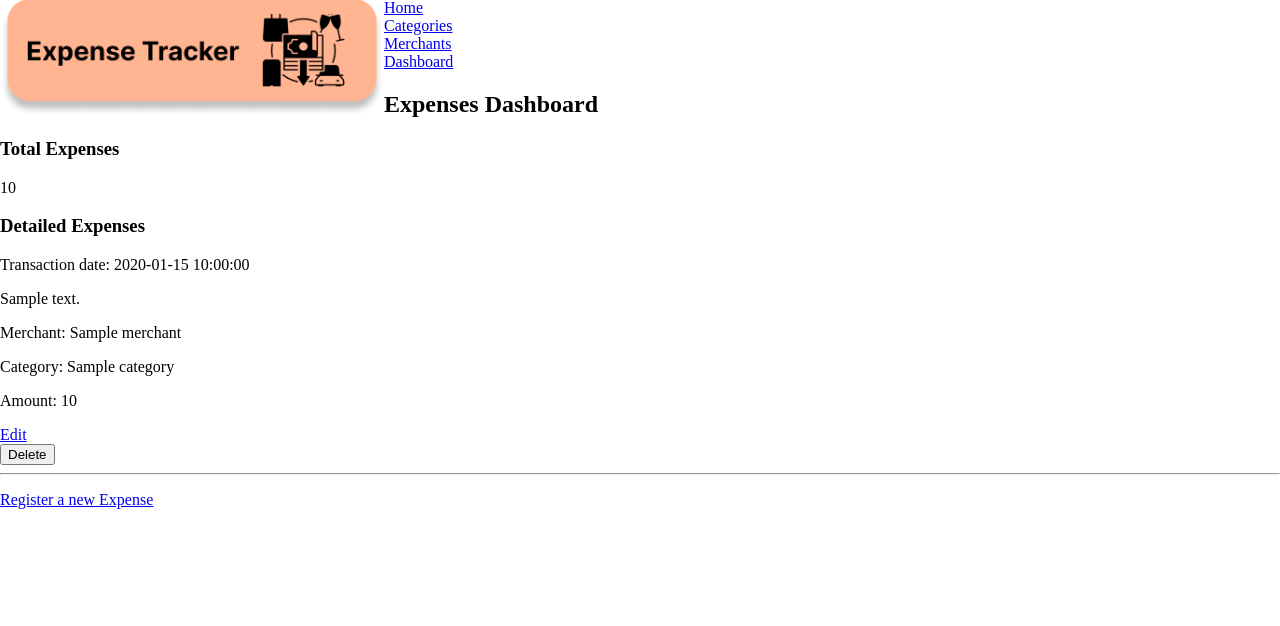
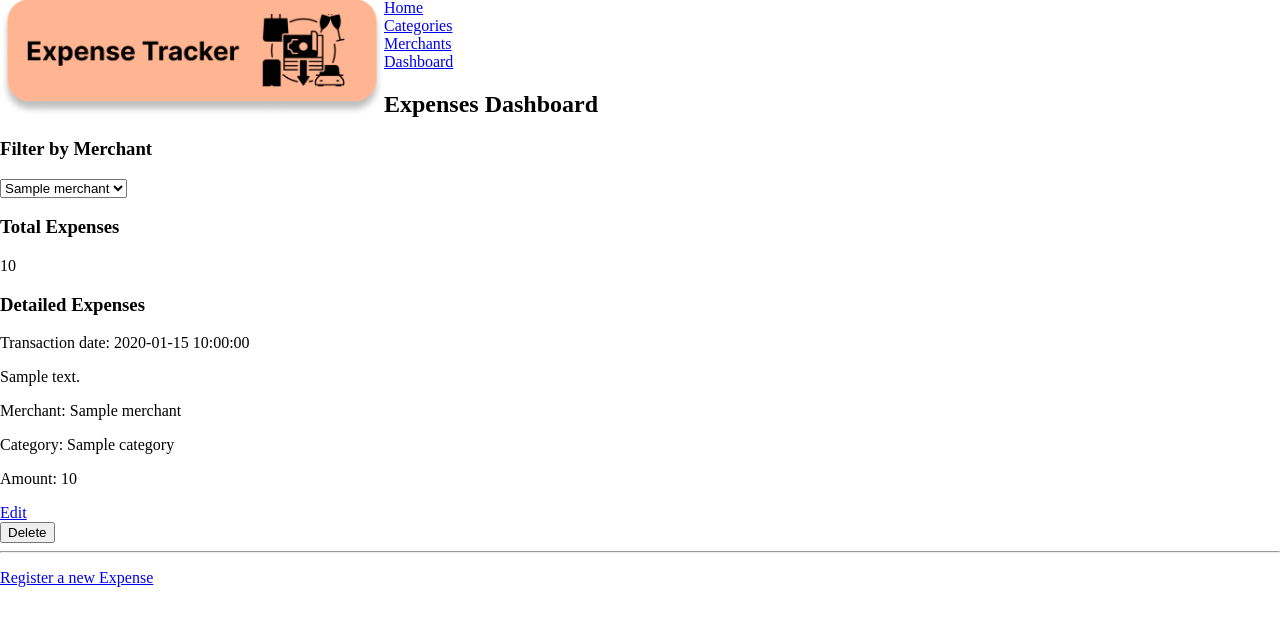
Before and after one commit to sandramolina/pythonic_expense_tracker, a Flask app: page /dashboard in a window 1280 px wide. Shown: the part 17-643 px from the top of the page. Run offline with Flask 2, Linux system fonts and the light colour scheme; a database or web service that is not in the repository returns one stand-in record (values such as "Sample title"); some libraries are stand-ins or nearby versions.

Commit message:
adds filter by merchant to html

```diff
--- a/templates/dashboard.html
+++ b/templates/dashboard.html
@@ -2,6 +2,15 @@
 {% block content %}
 
 <h2>Expenses Dashboard</h2>
+
+<h3>Filter by Merchant</h3>
+<form>
+    <select>
+        {% for expense in expenses %}
+        <option value="merchant_id">{{ expense.merchant.get_merchant_name() }}</option>
+        {% endfor %}
+    </select>
+</form>
 
 <h3>Total Expenses</h3>
 <p>{{ total_expenses }}</p>
```
